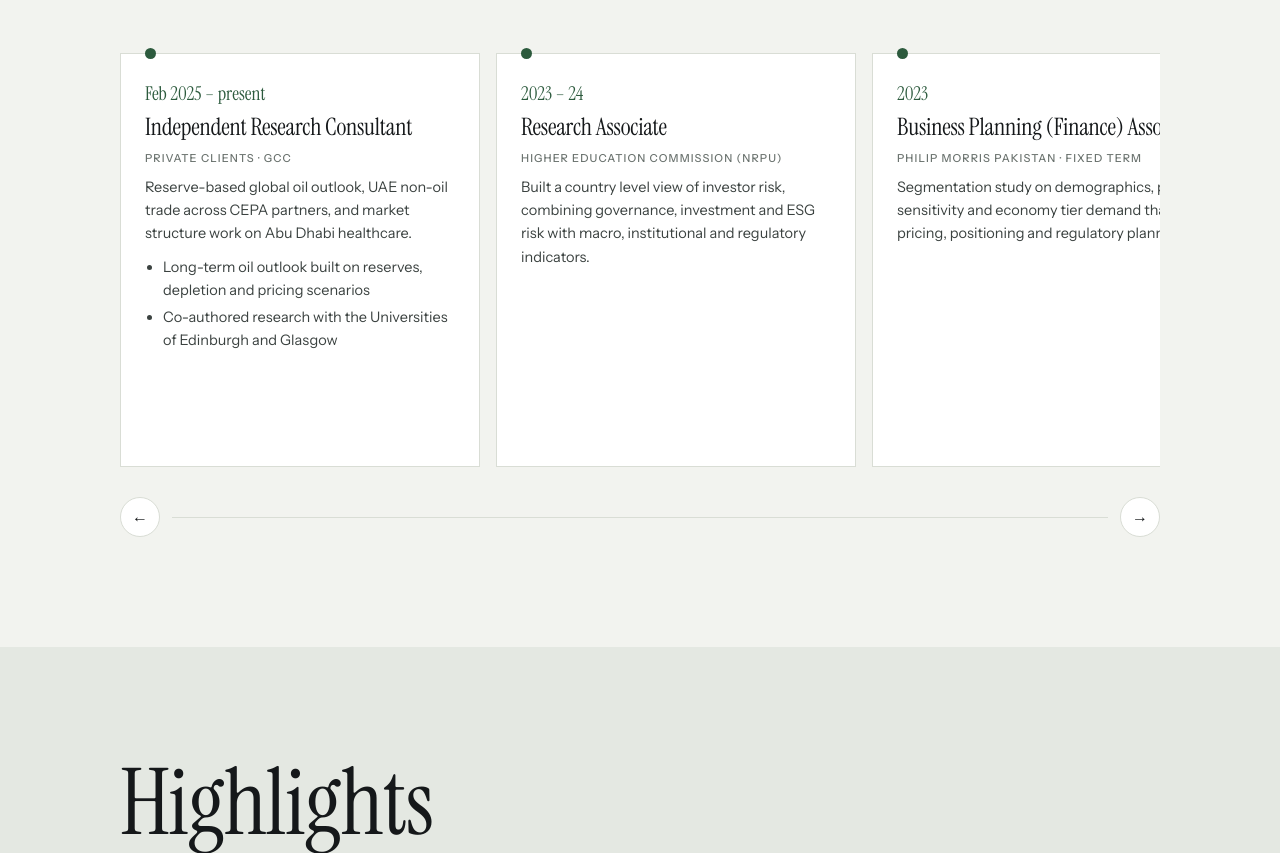
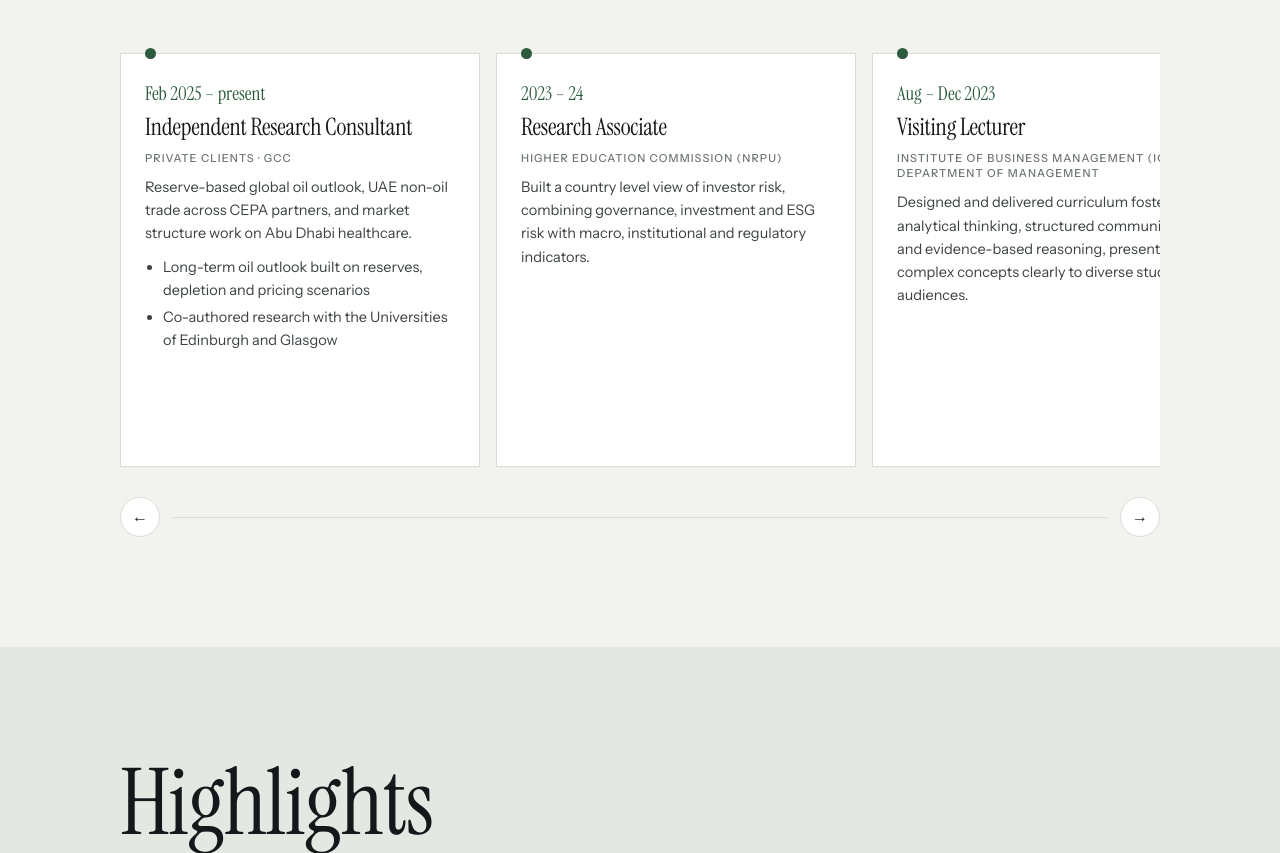
Before and after one commit to sidrahazmat-coder/sidrahazmat-coder.github.io, a plain HTML site: page index.html in a window 1280 px wide. Shown: the part 7864-8717 px from the top of the page. Drawn offline with nearby package versions, Linux system fonts and the light colour scheme.

Commit message:
Add IoBM visiting lecturer role
Co-Authored-By: Claude Opus 5.5 <noreply@anthropic.com>
Claude-Session: https://claude.ai/code/session_01L9jnCL8Qt3cxbhzDU7rWYR

```diff
--- a/index.html
+++ b/index.html
@@ -534,6 +534,12 @@ footer{border-top:1px solid var(--line);padding-block:26px;font-size:13px;color:
             <p>Built a country level view of investor risk, combining governance, investment and ESG risk with macro, institutional and regulatory indicators.</p>
           </article>
           <article class="xcard">
+            <span class="when">Aug – Dec 2023</span>
+            <h3>Visiting Lecturer</h3>
+            <span class="org">Institute of Business Management (IoBM) · Department of Management</span>
+            <p>Designed and delivered curriculum fostering analytical thinking, structured communication and evidence-based reasoning, presenting complex concepts clearly to diverse student audiences.</p>
+          </article>
+          <article class="xcard">
             <span class="when">2023</span>
             <h3>Business Planning (Finance) Associate</h3>
             <span class="org">Philip Morris Pakistan · Fixed term</span>
```
